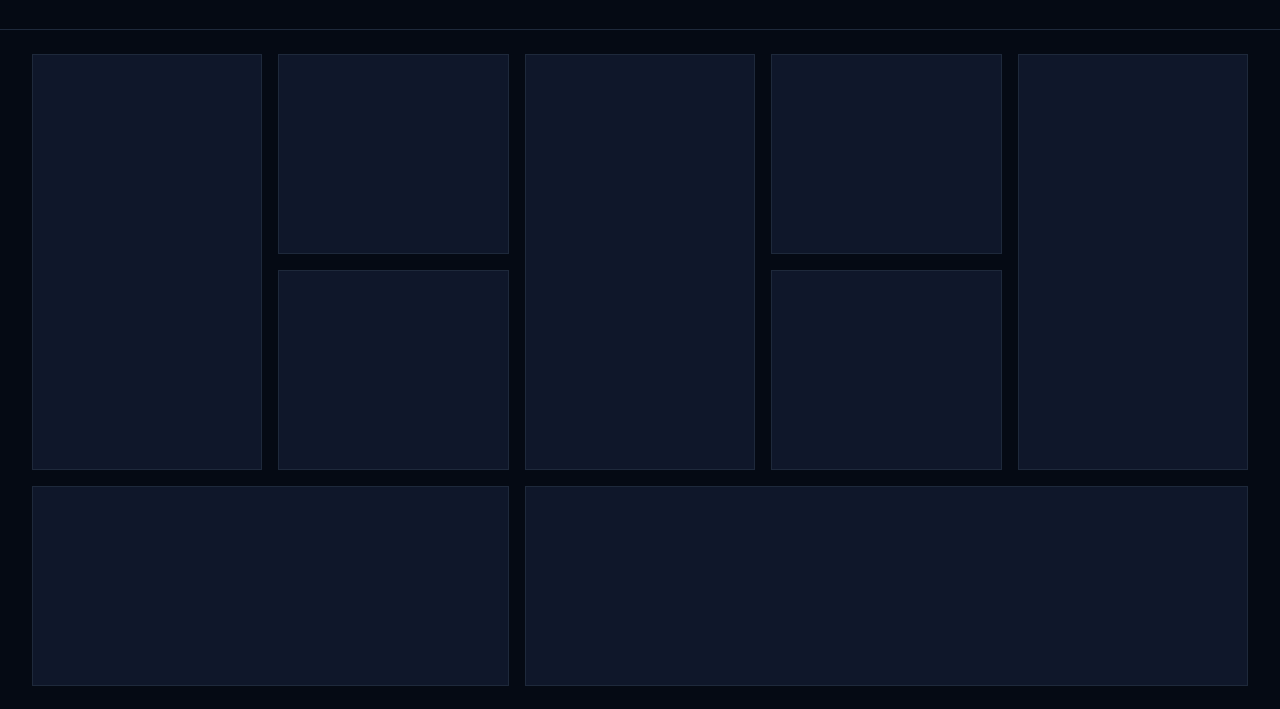
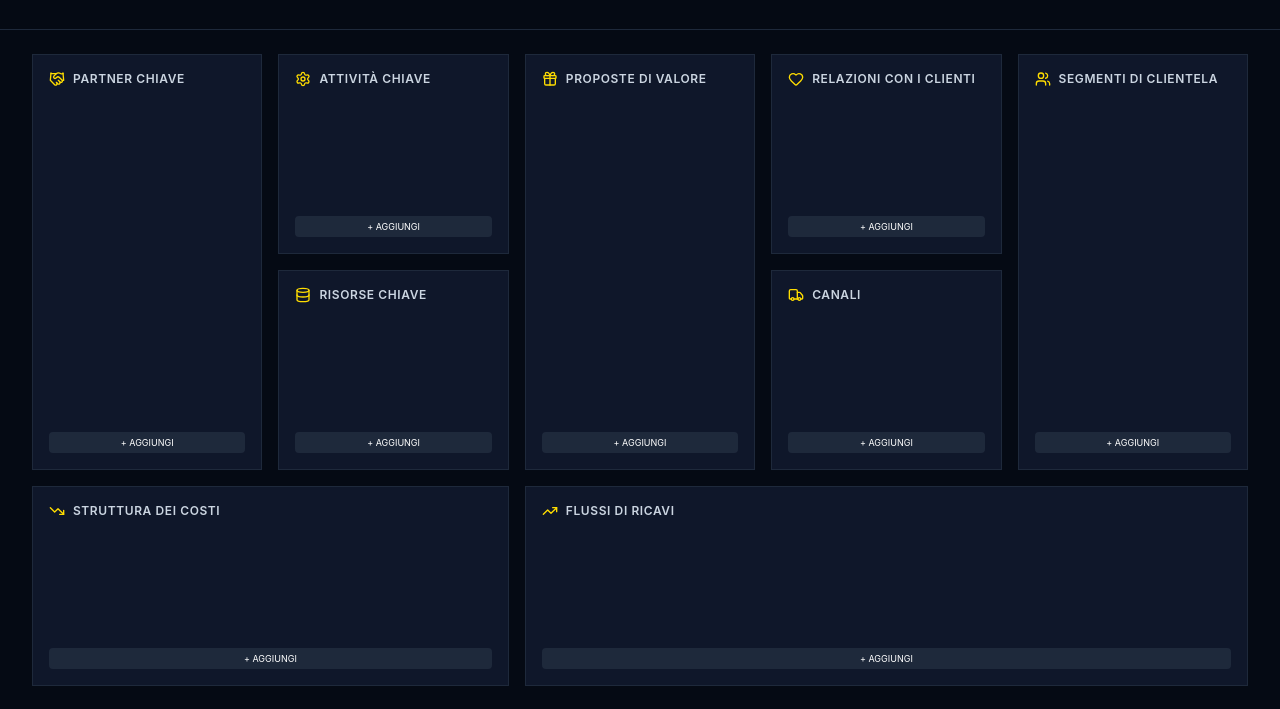
Before and after one commit to jonlewuk-ship-it/EN-Canvas, a website: page index.html in a window 1280 px wide. Shown: the part 91-800 px from the top of the page. Drawn offline with nearby package versions, Linux system fonts and the light colour scheme; no server answers.

Commit message:
Update index.html

```diff
--- a/index.html
+++ b/index.html
@@ -40,7 +40,6 @@
         </div>
     </div>
 
-    <!-- Modal -->
     <div id="modal" class="hidden fixed inset-0 bg-black/90 flex items-center justify-center p-4 z-50">
         <div class="bg-[#0f172a] p-8 rounded-2xl w-full max-w-xl border border-slate-700">
             <h2 id="modal-title" class="text-xl font-bold mb-4 acca-yellow"></h2>
@@ -69,6 +68,22 @@
     <script>
         let currentEditId = null;
 
+        function initCanvas() {
+            document.querySelectorAll('.bmc-box').forEach(box => {
+                const sec = box.getAttribute('data-section');
+                const iconName = box.getAttribute('data-icon');
+                box.innerHTML = `
+                    <div class="flex items-center gap-2 mb-2">
+                        <i data-lucide="${iconName}" class="w-4 h-4 text-[#FFDD00]"></i>
+                        <h2 class="text-xs uppercase font-semibold text-slate-300 tracking-wider">${sec}</h2>
+                    </div>
+                    <div id="content-${sec.replace(/ /g, '-')}" class="flex-grow"></div>
+                    <button onclick="openModal('${sec}')" class="mt-4 text-[9px] bg-slate-800 py-1 rounded hover:bg-slate-700">+ AGGIUNGI</button>`;
+            });
+            lucide.createIcons();
+            loadData();
+        }
+
         function showDeleteConfirm(id) {
             const card = document.getElementById(`card-${id}`);
             const div = document.createElement('div');
@@ -81,8 +96,8 @@
             card.appendChild(div);
         }
 
-        // ... (Existing functions for loadData, openModal, saveEntry, deleteEntry remain same)
         async function loadData() {
+            try {
                 const res = await fetch('/api/canvas');
                 const data = await res.json();
                 document.querySelectorAll('[id^="content-"]').forEach(s => s.innerHTML = '');
@@ -99,6 +114,13 @@
                             </div>`;
                     }
                 });
+            } catch (e) { console.error("Error loading data"); }
+        }
+
+        function selectColor(color) {
+            document.getElementById('selected-color').value = color;
+            document.querySelectorAll('.color-btn').forEach(b => b.style.outline = 'none');
+            event.target.style.outline = '2px solid #FFDD00';
         }
 
         function openModal(sec, id = null, content = '', color = '#1e293b') {
@@ -127,7 +149,8 @@
 
         function editEntry(id, content, section, color) { openModal(section, id, content, color); }
         document.getElementById('save-btn').onclick = saveEntry;
-        loadData();
+
+        window.onload = initCanvas;
     </script>
 </body>
 </html>
```
Lines whose indentation alone changed are shown as unchanged.
